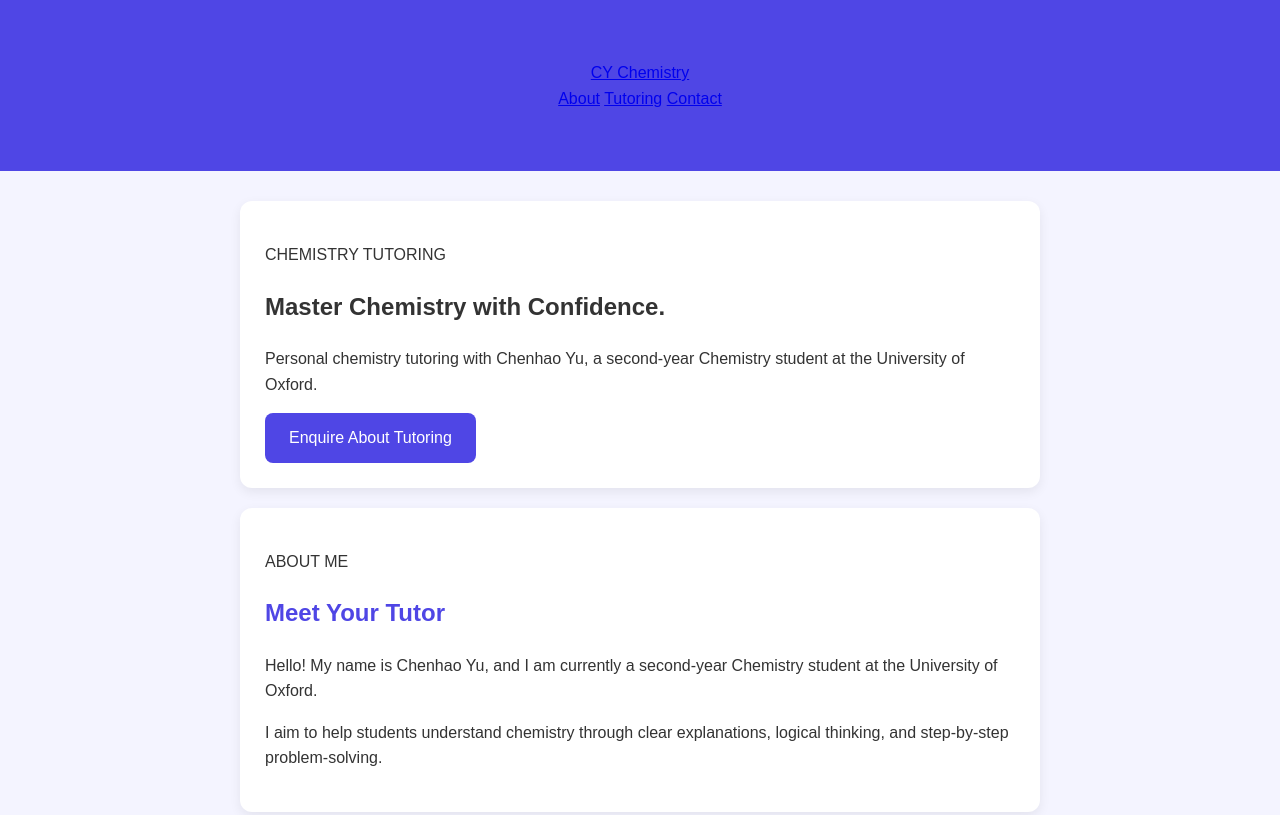
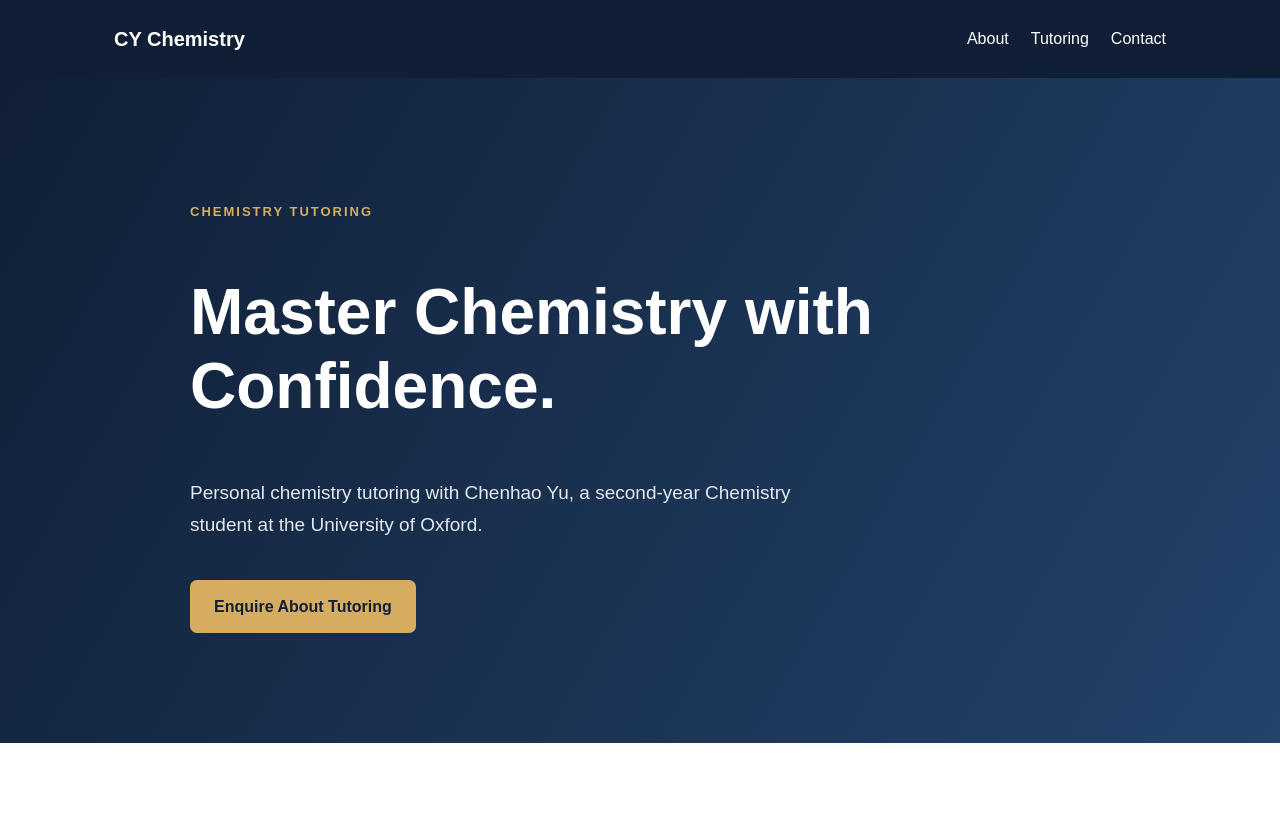
Before and after one commit to yu20041202-sudo/chfish-website, a plain HTML site: page index.html in a window 1280 px wide. Shown: the top 815 px of the page. Drawn offline with Linux system fonts and the light colour scheme.

Commit message:
Refactor CSS styles and improve layout

```diff
--- a/style.css
+++ b/style.css
@@ -1,65 +1,180 @@
 
-/* Style the whole webpage */
-body {
-    font-family: Arial, sans-serif;
-    background-color: #f4f4ff;
-    color: #333333;
-    margin: 0;
-    line-height: 1.6;
+:root {
+  --navy: #142a49;
+  --dark: #101f36;
+  --gold: #d6ad60;
+  --cream: #f8f7f3;
 }
 
-/* Style the top section */
-header {
-    background-color: #4f46e5;
-    color: white;
-    text-align: center;
-    padding: 60px 20px;
+* {
+  box-sizing: border-box;
 }
 
-header h1 {
-    font-size: 36px;
+html {
+  scroll-behavior: smooth;
 }
 
-/* Style the main content */
-main {
-    max-width: 800px;
-    margin: 30px auto;
-    padding: 0 20px;
+body {
+  margin: 0;
+  font-family: Arial, sans-serif;
+  color: #344256;
+  line-height: 1.7;
 }
 
-/* Style each section */
-section {
-    background-color: white;
-    padding: 25px;
-    margin-bottom: 20px;
-    border-radius: 12px;
-    box-shadow: 0 4px 12px #00000012;
+header {
+  background: var(--dark);
 }
 
-/* Style headings */
-h2 {
-    color: #4f46e5;
+nav {
+  max-width: 1100px;
+  margin: auto;
+  padding: 22px 24px;
+  display: flex;
+  justify-content: space-between;
+  align-items: center;
+  gap: 20px;
 }
 
-/* Style the email link as a button */
-.button {
-    display: inline-block;
-    background-color: #4f46e5;
-    color: white;
-    padding: 12px 24px;
-    border-radius: 8px;
-    text-decoration: none;
+nav a {
+  color: white;
+  text-decoration: none;
 }
 
-/* Change button colour on hover */
-.button:hover {
-    background-color: #3730a3;
+.logo {
+  font-size: 20px;
+  font-weight: bold;
 }
 
-/* Style the bottom section */
+.nav-links {
+  display: flex;
+  gap: 22px;
+}
+
+.hero {
+  background: linear-gradient(
+    120deg, #101f36, #23436b
+  );
+  color: white;
+  padding: 110px 24px;
+}
+
+.hero-content {
+  max-width: 900px;
+  margin: auto;
+}
+
+.eyebrow {
+  color: #a17b36;
+  font-size: 13px;
+  font-weight: bold;
+  letter-spacing: 2px;
+}
+
+.hero .eyebrow {
+  color: var(--gold);
+}
+
+h1 {
+  font-size: clamp(36px, 6vw, 64px);
+  line-height: 1.15;
+  max-width: 750px;
+}
+
+.hero-description {
+  max-width: 650px;
+  font-size: 19px;
+  color: #e3e8f1;
+}
+
+.button {
+  display: inline-block;
+  background: var(--gold);
+  color: var(--dark);
+  text-decoration: none;
+  font-weight: bold;
+  padding: 13px 24px;
+  border-radius: 7px;
+  margin-top: 20px;
+}
+
+.button:hover {
+  background: #edca87;
+}
+
+.section {
+  padding: 80px 24px;
+}
+
+.container {
+  max-width: 1050px;
+  margin: auto;
+}
+
+h2 {
+  color: var(--navy);
+  font-size: 34px;
+  line-height: 1.3;
+}
+
+.light {
+  background: var(--cream);
+}
+
+.cards {
+  display: grid;
+  grid-template-columns: repeat(3, 1fr);
+  gap: 20px;
+  margin-top: 35px;
+}
+
+.card {
+  background: white;
+  border-radius: 12px;
+  padding: 28px;
+  box-shadow: 0 5px 20px #0000000a;
+}
+
+.card h3 {
+  color: var(--navy);
+}
+
+.contact {
+  text-align: center;
+}
+
 footer {
-    background-color: #24214a;
-    color: white;
-    text-align: center;
-    padding: 20px;
+  background: var(--dark);
+  color: white;
+  text-align: center;
+  padding: 30px 20px;
+  font-size: 13px;
 }
+
+/* Make the website mobile-friendly */
+@media (max-width: 700px) {
+  nav {
+    flex-direction: column;
+  }
+
+  .nav-links {
+    gap: 15px;
+    flex-wrap: wrap;
+    justify-content: center;
+  }
+
+  .hero {
+    padding: 70px 22px;
+  }
+
+  .section {
+    padding: 55px 20px;
+  }
+
+  .cards {
+    grid-template-columns: 1fr;
+  }
+
+  h2 {
+    font-size: 28px;
+  }
+}
```
